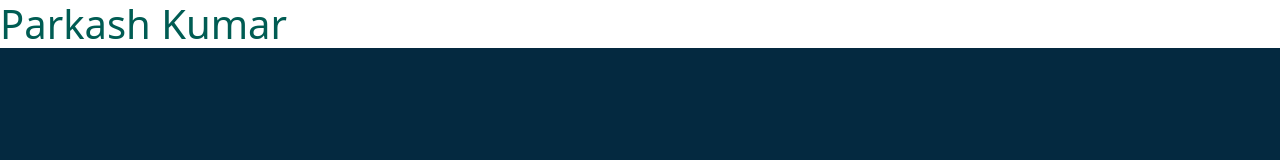
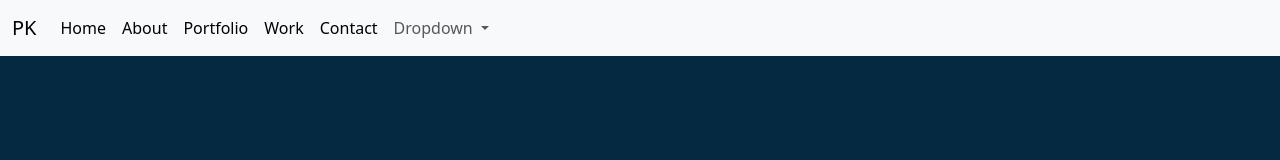
Before and after one commit to parkashkumarcs/my-official-webpage, a plain HTML site: page src/HTML/home.html in a window 1280 px wide. Drawn offline with nearby package versions, Linux system fonts and the light colour scheme.

Commit message:
navbar added and updated1 created 03/04/2025

```diff
--- a/src/HTML/home.html
+++ b/src/HTML/home.html
@@ -17,8 +17,49 @@
         Yes it works properly:)
     -->
     <!-- <h1 class="bg-danger text-light">Hi there, This is Parkash Kumar</h1>  -->
-     <h1>Parkash Kumar</h1>
 
+    <!-- Now let's add the navbar code here -->
+    <nav class="navbar navbar-expand-lg bg-body-tertiary">
+        <div class="container-fluid">
+          <a class="navbar-brand" href="#">PK</a>
+          <button class="navbar-toggler" type="button" data-bs-toggle="collapse" data-bs-target="#navbarSupportedContent" aria-controls="navbarSupportedContent" aria-expanded="false" aria-label="Toggle navigation">
+            <span class="navbar-toggler-icon"></span>
+          </button>
+          <div class="collapse navbar-collapse" id="navbarSupportedContent">
+            <ul class="navbar-nav me-auto mb-2 mb-lg-0">
+              <li class="nav-item">
+                <a class="nav-link active" aria-current="page" href="#">Home</a>
+              </li>
+              <li class="nav-item">
+                <a class="nav-link active" aria-current="page" href="#">About</a>
+              </li>
+              <li class="nav-item">
+                <a class="nav-link active" aria-current="page" href="#">Portfolio</a>
+              </li>
+              <li class="nav-item">
+                <a class="nav-link active" aria-current="page" href="#">Work</a>
+              </li>
+              <li class="nav-item">
+                <a class="nav-link active" aria-current="page" href="#">Contact</a>
+              </li>
+              <li class="nav-item dropdown">
+                <a class="nav-link dropdown-toggle" href="#" role="button" data-bs-toggle="dropdown" aria-expanded="false">
+                  Dropdown
+                </a>
+                <ul class="dropdown-menu">
+                  <li><a class="dropdown-item" href="#">Action</a></li>
+                  <li><a class="dropdown-item" href="#">Another action</a></li>
+                  <li><hr class="dropdown-divider"></li>
+                  <li><a class="dropdown-item" href="#">Something else here</a></li>
+                </ul>
+              </li>
+              <li class="nav-item">
+                <a class="nav-link disabled" aria-disabled="true"></a>
+              </li>
+            </ul>
+          </div>
+        </div>
+      </nav>
 
     <script src="https://cdn.jsdelivr.net/npm/@popperjs/core@2.11.8/dist/umd/popper.min.js" integrity="sha384-I7E8VVD/ismYTF4hNIPjVp/Zjvgyol6VFvRkX/vR+Vc4jQkC+hVqc2pM8ODewa9r" crossorigin="anonymous"></script>
 <script src="https://cdn.jsdelivr.net/npm/bootstrap@5.3.3/dist/js/bootstrap.min.js" integrity="sha384-0pUGZvbkm6XF6gxjEnlmuGrJXVbNuzT9qBBavbLwCsOGabYfZo0T0to5eqruptLy" crossorigin="anonymous"></script>
```
